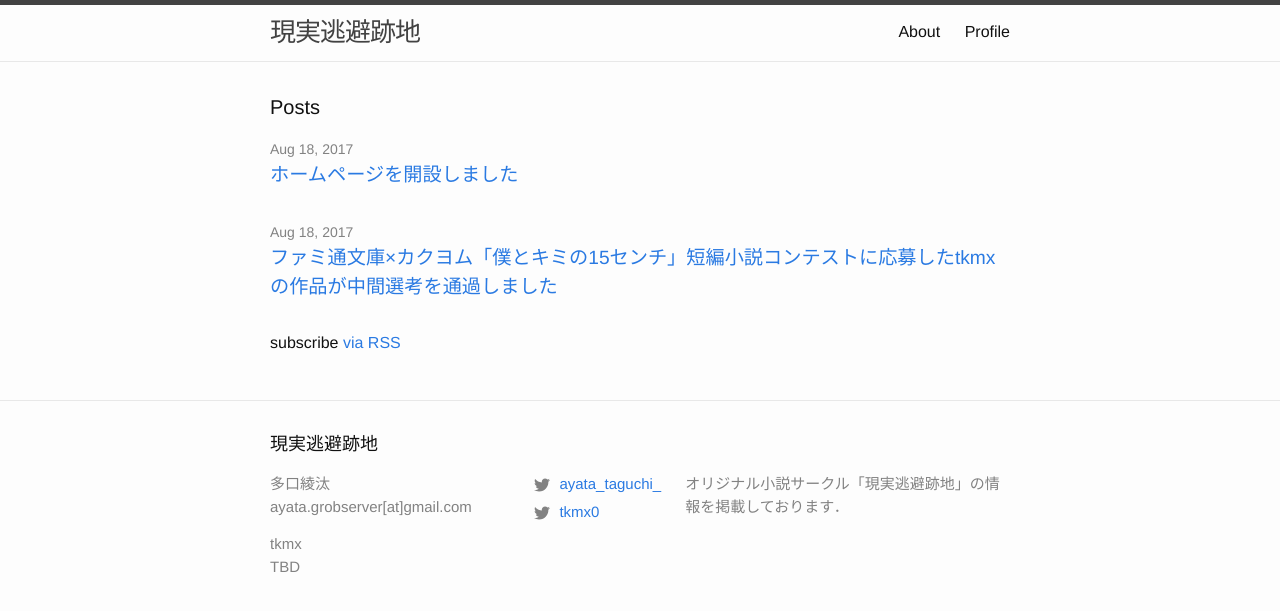
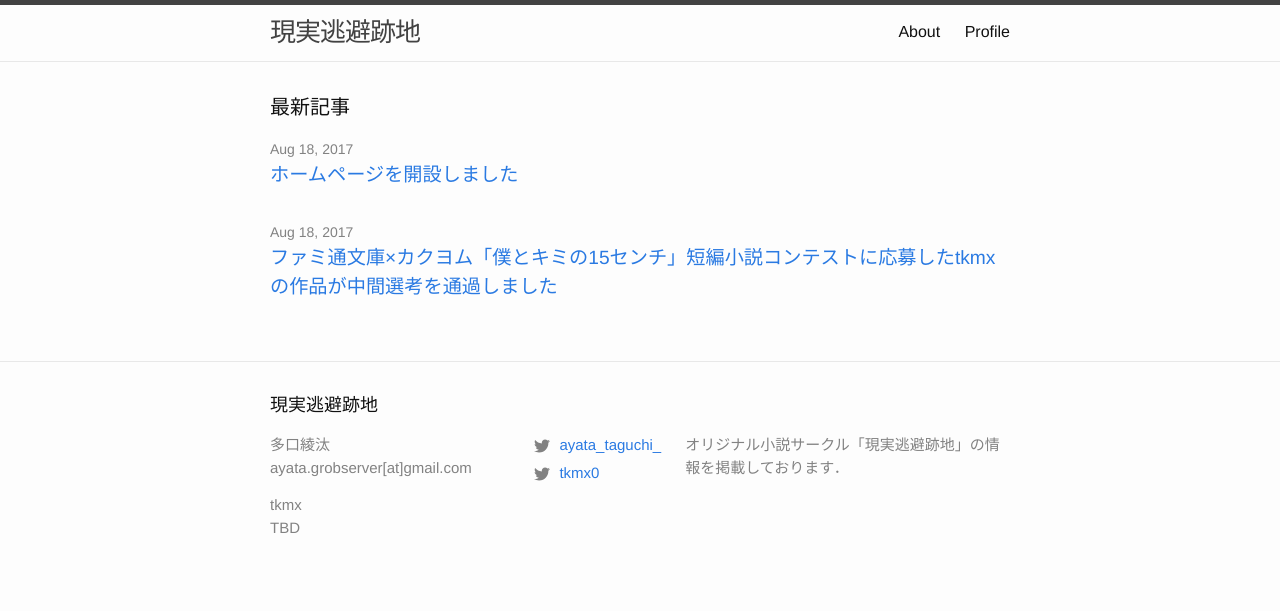
Before and after one commit to takumixs/Escapism, a Jekyll site: the page built from index.md, in a window 1280 px wide. Shown: the top 611 px of the page. Built offline with Jekyll 4.4.1, drawn with Linux system fonts in a browser that asks for light colours.

Commit message:
change Post to 最新記事 on h1 tag

```diff
--- a/_layouts/home.html
+++ b/_layouts/home.html
@@ -6,7 +6,7 @@ layout: default
 
   {{ content }}
 
-  <h1 class="page-heading">Posts</h1>
+  <h1 class="page-heading">最新記事</h1>
 
   <ul class="post-list">
     {% for post in site.posts %}
@@ -21,6 +21,4 @@ layout: default
     {% endfor %}
   </ul>
 
-  <p class="rss-subscribe">subscribe <a href="{{ "/feed.xml" | relative_url }}">via RSS</a></p>
-
 </div>
```
